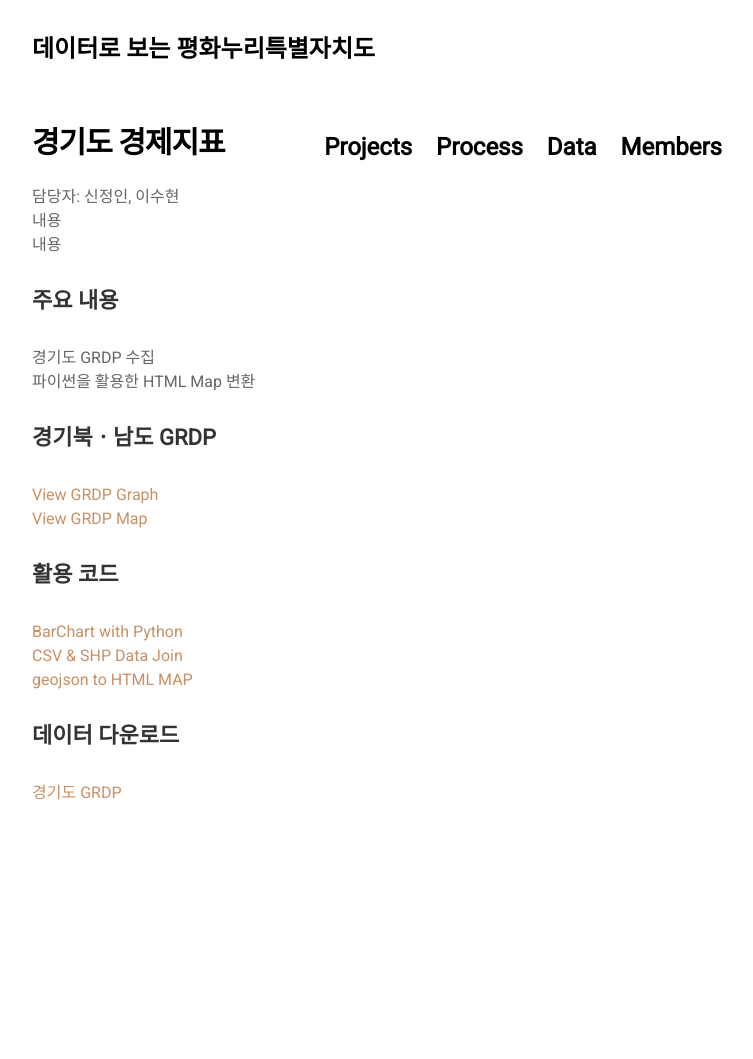
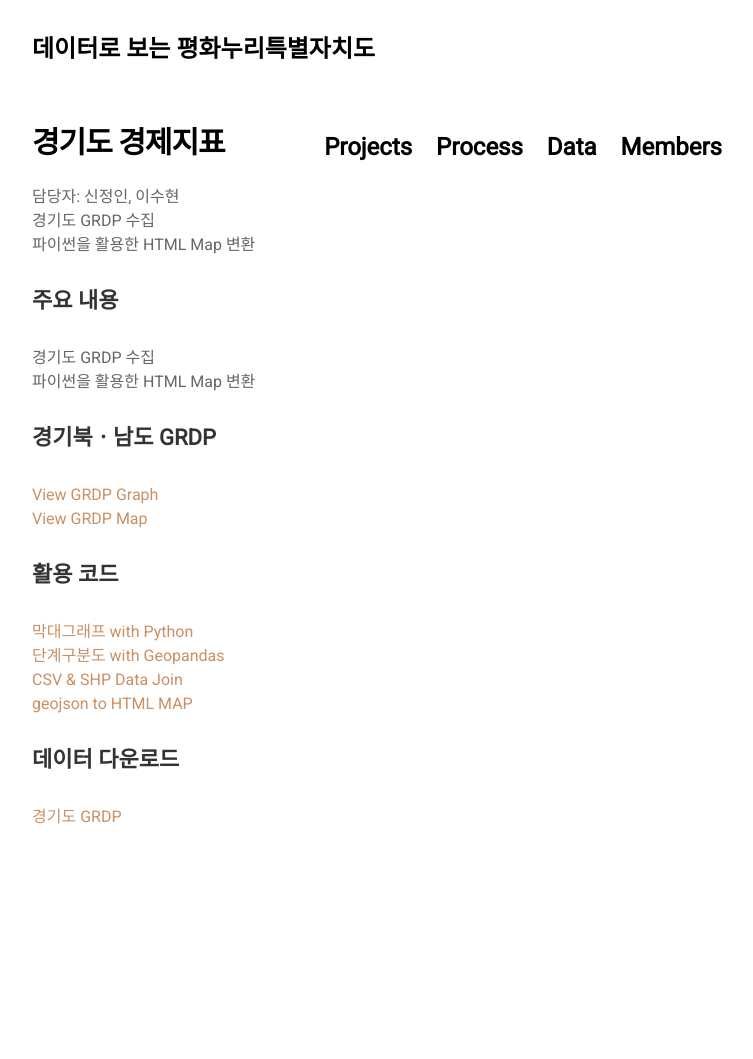
Before and after one commit to jinuew/SICM2002-6, a Jekyll site: the page built from projects/proj-4.md, in a window 1280 px wide. Shown: the whole page, without its empty margins (263-1016 px from the left). Built offline with Jekyll 4.4.1, drawn with Linux system fonts in a browser that asks for light colours; nearby versions of some CDN libraries; our own code applies the rules of GitHub Pages for plain Markdown files; before the commit the page ends 1035 px from its top, so only the background shows below that.

Commit message:
Update proj-4.md

```diff
--- a/projects/proj-4.md
+++ b/projects/proj-4.md
@@ -1,8 +1,8 @@
 # 경기도 경제지표
 
 담당자: 신정인, 이수현<br>
-내용<br>
-내용<br>
+경기도 GRDP 수집<br>
+파이썬을 활용한 HTML Map 변환<br>
 
 #### 주요 내용
 
@@ -14,7 +14,8 @@
 [View GRDP Map](https://jinuew.github.io/sicm2002-6/assets/Gyeonggi_GRDP_Map.html)<br>
 
 #### 활용 코드
-[BarChart with Python](https://github.com/jinuew/sicm2002-6/blob/main/assets/Code/GRDP.ipynb)<br>
+[막대그래프 with Python](https://github.com/jinuew/sicm2002-6/blob/main/assets/Code/GRDP.ipynb)<br>
+[단계구분도 with Geopandas](https://github.com/jinuew/sicm2002-6/blob/main/assets/Code/GRDP단계구분도.ipynb)<br>
 [CSV & SHP Data Join](https://github.com/jinuew/sicm2002-6/blob/main/assets/Code/shp와csv조인.ipynb)<br>
 [geojson to HTML MAP](https://github.com/jinuew/sicm2002-6/blob/main/assets/Code/Geojson_to_html.ipynb)<br>
 
```
